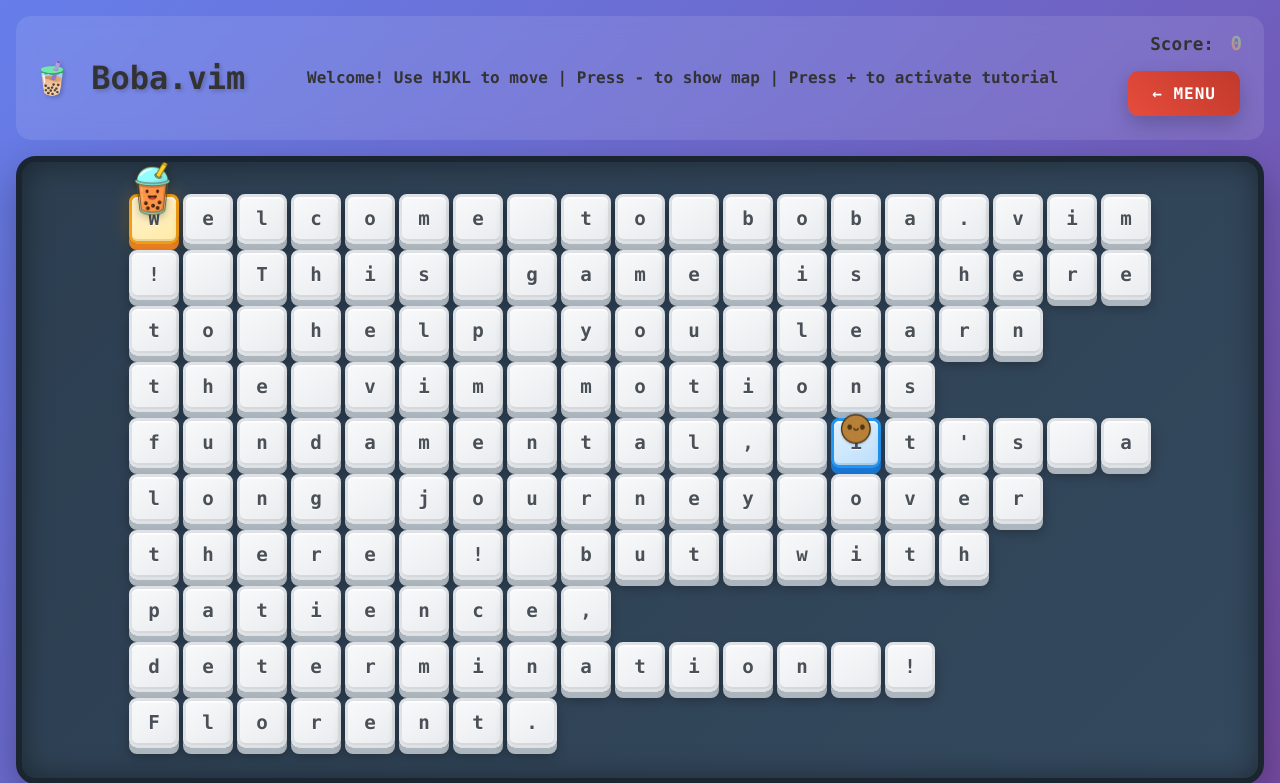
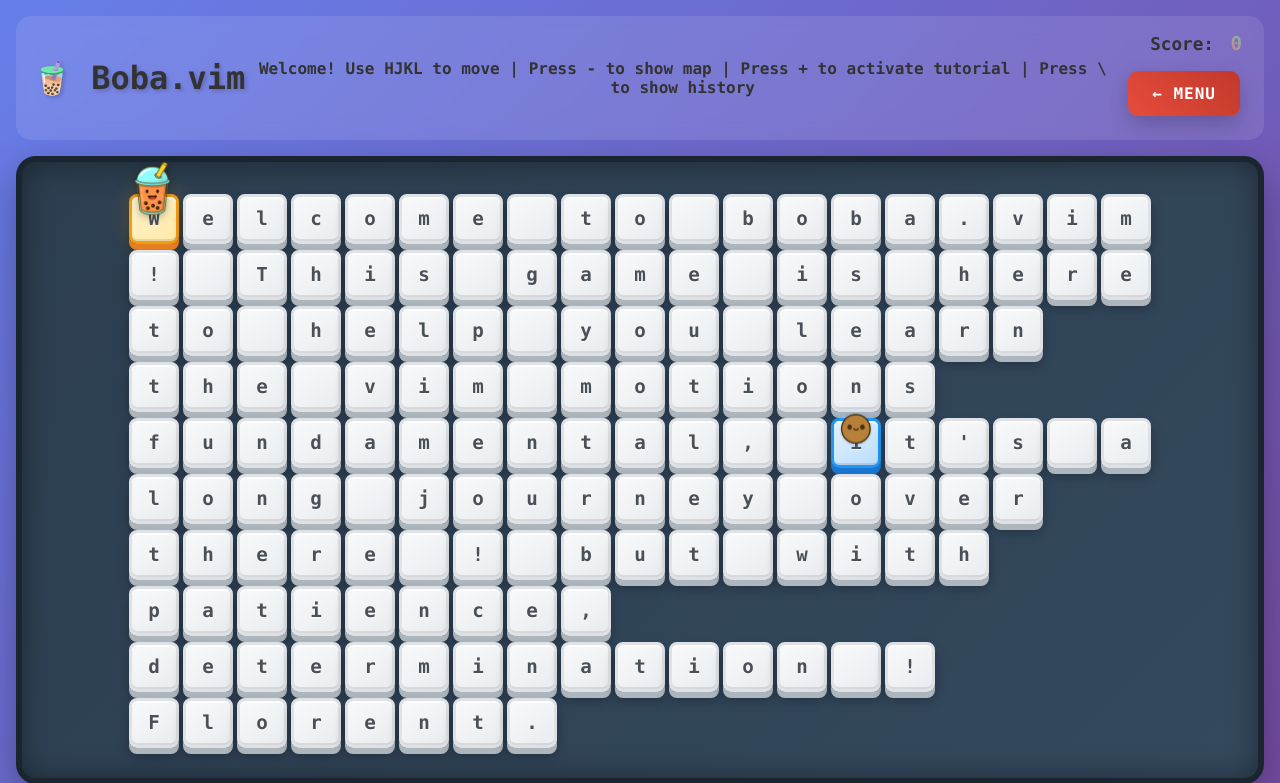
Before and after one commit to Flotapponnier/Boba.vim, a Flask app: page /api/play in a window 1280 px wide. Shown: the top 783 px of the page. Run offline with Flask 3, Linux system fonts and the light colour scheme.

Commit message:
show history

```diff
--- a/templates/game.html
+++ b/templates/game.html
@@ -21,7 +21,7 @@
         <div class="header-center">
           <div class="header-info">
             Welcome! Use HJKL to move | Press - to show map | Press + to
-            activate tutorial
+            activate tutorial | Press \ to show history
           </div>
         </div>
 
```
